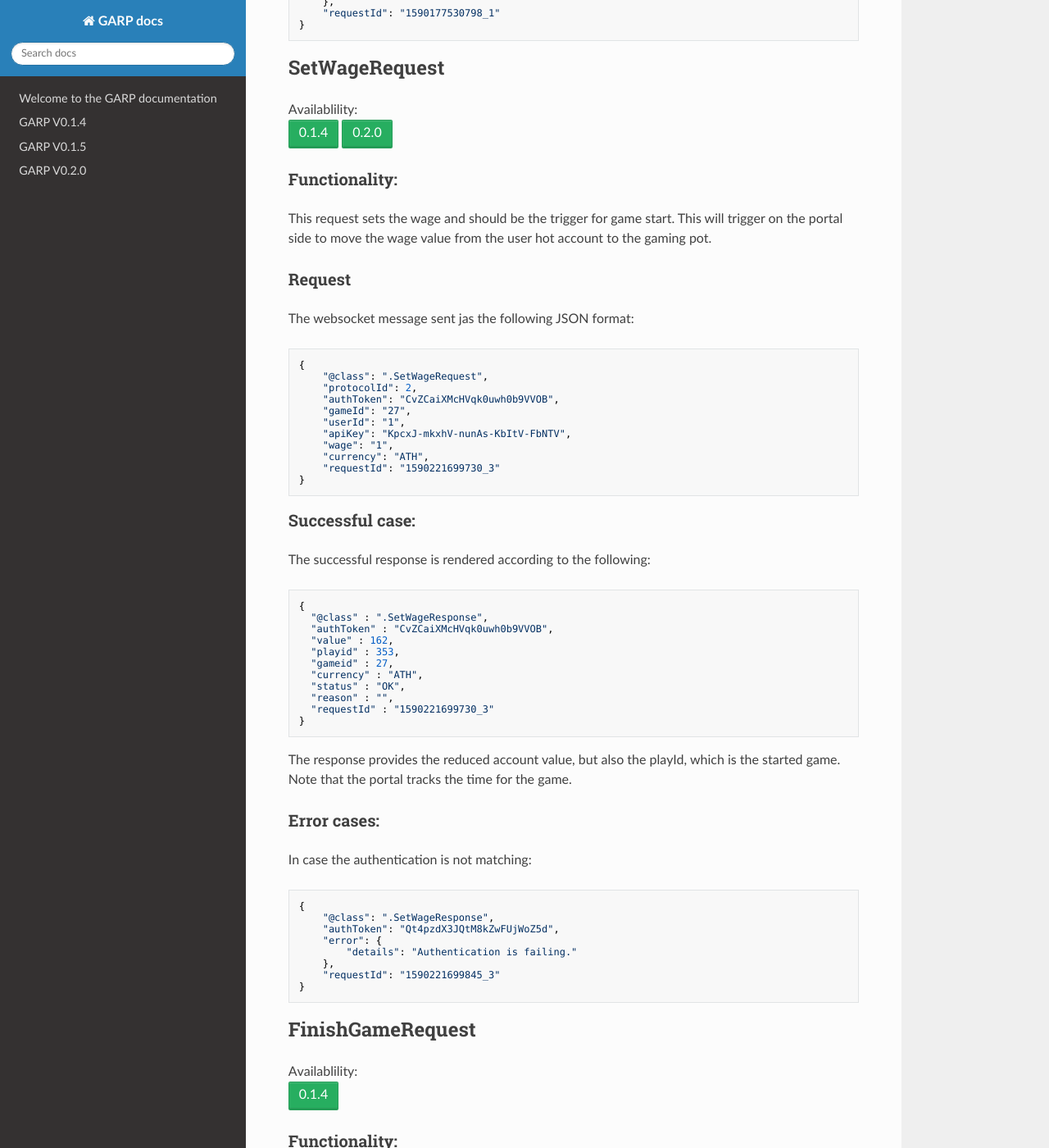
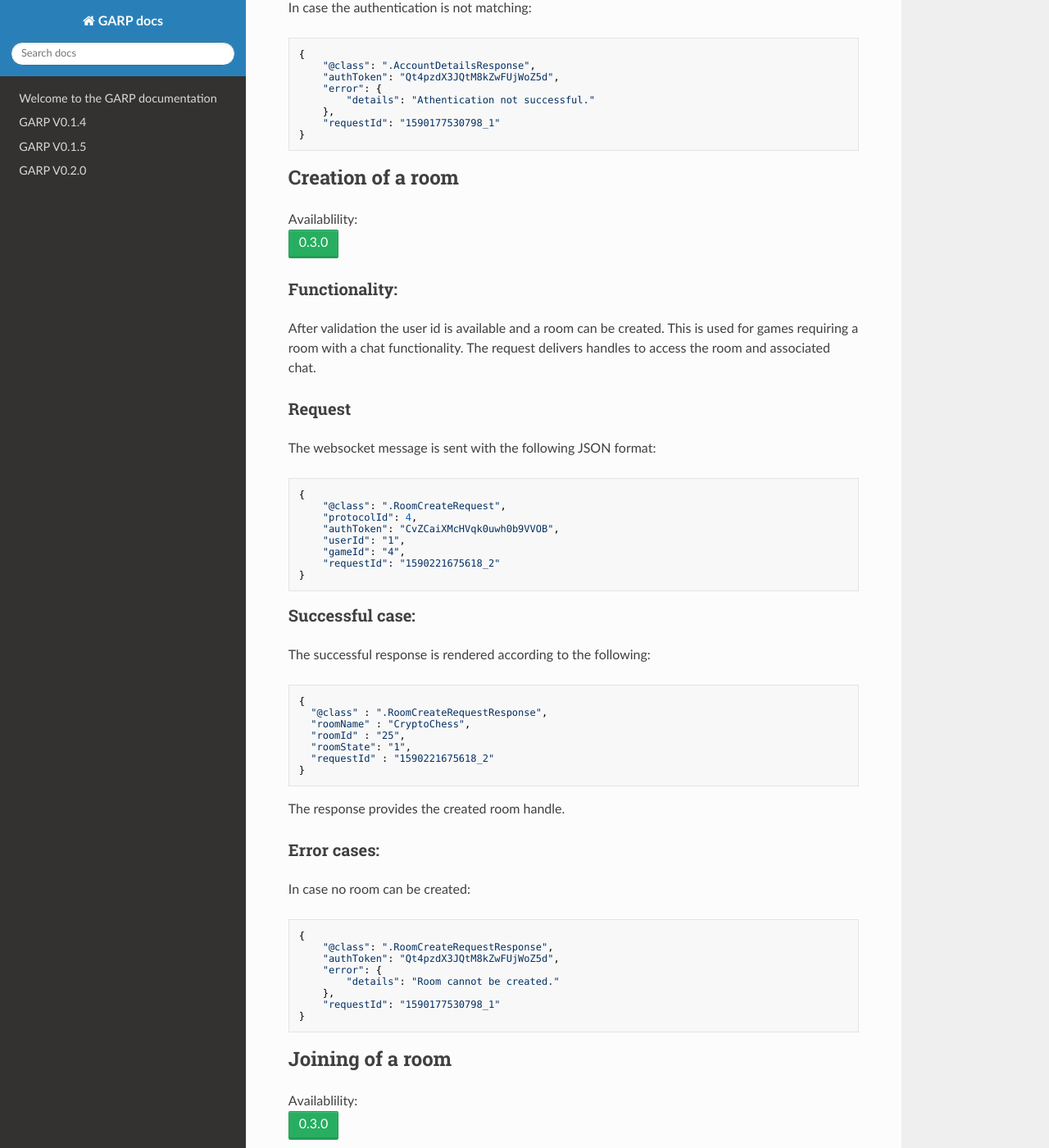
Before and after one commit to garpofficial/garp.readthedocs.io, an MkDocs documentation site: the page built from docs/garp_v030.md, in a window 1280 px wide and 1400 px high, scrolled down 5277 px. Shown: the whole window at 82% size. Built offline with MkDocs 1.6.1, drawn with Linux system fonts in a browser that asks for light colours; nearby versions of some CDN libraries; some of the changed text lies outside the part shown.

Commit message:
Update for v0.3.0

```diff
--- a/docs/garp_v030.md
+++ b/docs/garp_v030.md
@@ -1,8 +1,13 @@
 # GARP V0.3.0
 
-This version is not yet released.
+This version is not yet released and corresponds protocol id 4
 
 ## Impact
+* Introduction of multiplayer functionality into the GARP framework
+
+* New message [RoomCreateRequest](#RoomCreateRequest)
+* New message [RoomJoinRequest](#RoomJoinRequest)
+* New message [RoomChatRequest](#RoomChatRequest)
 
 Which SW modules are available can be
 found [here](gamedev_modules/).
@@ -123,6 +128,7 @@ A single error case can occure, when the <GAMETOKENID> cannot be found.
 Availablility:
 <button type="button" class="btn btn-primary">0.1.4</button>
 <button type="button" class="btn btn-primary">0.2.0</button>
+<button type="button" class="btn btn-primary">0.3.0</button>
 
 ### Functionality:
 This request sends user credentials for validation by the portal.
@@ -151,6 +157,7 @@ The successful response is rendered according to the following:
       "gameId" : "27",
       "wage" : "1",
       "currency": "ATH",
+      "room": { ... },
       "requestId" : "1590177530798_1"
     }
 
@@ -223,6 +230,142 @@ In case the authentication is not matching:
     	},
     	"requestId": "1590177530798_1"
     }
+
+## Creation of a room
+Availablility:
+<button type="button" class="btn btn-primary">0.3.0</button>
+
+### Functionality:
+After validation the user id is available and a room can be created. This is used for
+games requiring a room with a chat functionality. The request delivers handles to
+access the room and associated chat.
+
+### Request
+The websocket message is sent with the following JSON format:
+
+    {
+        "@class": ".RoomCreateRequest",
+        "protocolId": 4,
+    	"authToken": "CvZCaiXMcHVqk0uwh0b9VVOB",
+    	"userId": "1",
+    	"gameId": "4",
+    	"requestId": "1590221675618_2"
+    }
+
+### Successful case:
+The successful response is rendered according to the following:
+
+    {
+      "@class" : ".RoomCreateRequestResponse",
+      "roomName" : "CryptoChess",
+      "roomId" : "25",
+      "roomState": "1",
+      "requestId" : "1590221675618_2"
+    }
+
+The response provides the created room handle.
+
+### Error cases:
+In case no room can be created:
+
+    {
+    	"@class": ".RoomCreateRequestResponse",
+    	"authToken": "Qt4pzdX3JQtM8kZwFUjWoZ5d",
+    	"error": {
+    		"details": "Room cannot be created."
+    	},
+    	"requestId": "1590177530798_1"
+    }
+
+## Joining of a room
+Availablility:
+<button type="button" class="btn btn-primary">0.3.0</button>
+
+### Functionality:
+After validation the user id is available and a room can be joined. This is
+used for games requiring a room with a chat functionality. The request joins an
+existing room. The k
+
+### Request
+The websocket message is sent with the following JSON format:
+
+    {
+        "@class": ".RoomJoinRequest",
+        "protocolId": 4,
+    	"authToken": "CvZCaiXMcHVqk0uwh0b9VVOB",
+    	"userId": "1",
+    	"roomId": "4",
+    	"requestId": "1590221675618_2"
+    }
+
+### Successful case:
+The successful response is rendered according to the following:
+
+    {
+      "@class" : ".RoomJoinRequestResponse",
+      "roomName" : "CryptoChess",
+      "roomId" : "25",
+      "roomState": "1",
+      "requestId" : "1590221675618_2"
+    }
+
+The response provides the created room handle.
+
+### Error cases:
+In case no room can be created:
+
+    {
+    	"@class": ".RoomJoinRequestResponse",
+    	"authToken": "Qt4pzdX3JQtM8kZwFUjWoZ5d",
+    	"error": {
+    		"details": "Room cannot be joined."
+    	},
+    	"requestId": "1590177530798_1"
+    }
+
+## Send a chat message into a room
+Availablility:
+<button type="button" class="btn btn-primary">0.3.0</button>
+
+### Functionality:
+After room creation or joining a room the user can send a message
+which is then sent to all participants in the room.
+
+### Request
+The websocket message is sent with the following JSON format:
+
+    {
+        "@class": ".SendChatRequest",
+        "protocolId": 4,
+    	"authToken": "CvZCaiXMcHVqk0uwh0b9VVOB",
+    	"userId": "1",
+    	"roomId": "25"
+    	"msg": "4",
+    	"requestId": "1590221675618_2"
+    }
+
+### Successful case:
+The successful response is rendered according to the following:
+
+    {
+      "@class" : ".SendChatRequestResponse",
+      "requestId" : "1590221675618_2"
+    }
+
+The response provides the created room handle.
+
+### Error cases:
+In case no room can be created:
+
+    {
+    	"@class": ".SendChatRequestResponse",
+    	"authToken": "CvZCaiXMcHVqk0uwh0b9VVO",
+    	"error": {
+    		"details": "Message cannot be sent."
+    	},
+    	"requestId": "1590221675618_2"
+    }
+
 
 
 ## SetWageRequest
```
Also changed, not shown: docs/construct3.md (+1 -1 lines), docs/gamedev_modules.md (+1 -1 lines), docs/garp_v020.md (+1 -2 lines), docs/js.md (added, +12 -0 lines).
